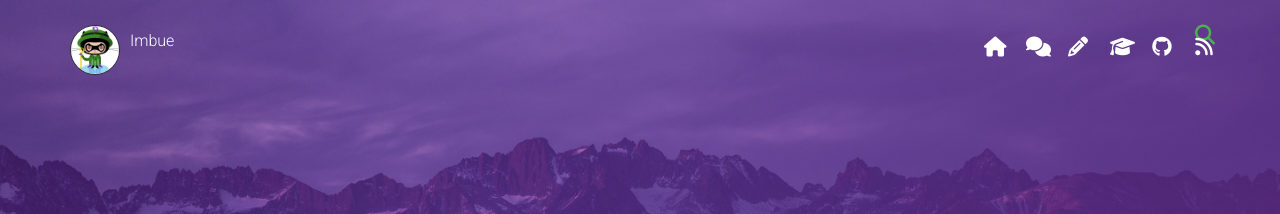
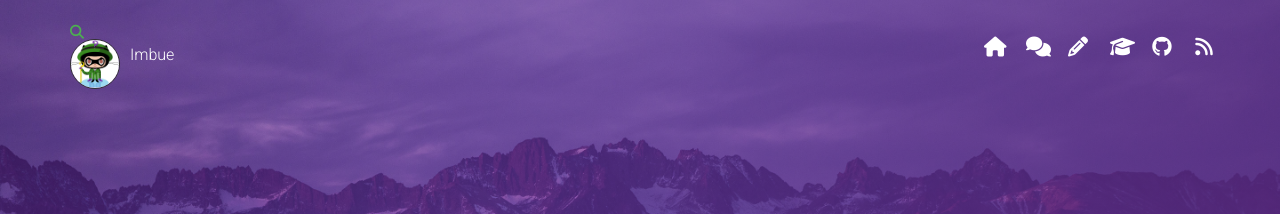
Before and after one commit to tip4programs/imbue, a Jekyll site: the page built from index.html, in a window 1280 px wide. Shown: the top 214 px of the page. Built offline with Jekyll 4.4.1, drawn with Linux system fonts in a browser that asks for light colours; nearby versions of some CDN libraries; the list of posts is cut into pages by our own code.

Commit message:
Update site_search.html

```diff
--- a/_includes/site_search.html
+++ b/_includes/site_search.html
@@ -3,7 +3,7 @@
   <input type="text" placeholder="Type here to search" class="super-search__input" id="js-super-search__input">
   <ul class="super-search__results" id="js-super-search__results"></ul>
  </div>
-<a class="text-success super-search-btn" href="javascript:void(0)" onclick="superSearch.toggle()"><i class="fa fa-search"></i></a>
+<span><a class="text-success" href="javascript:void(0)" onclick="superSearch.toggle()"><i class="fa fa-search"></i></a></span>
 <!-- <script>
   superSearch({
     searchFile: '//chipprogrammers.github.io/imbue/feed.xml',
```
